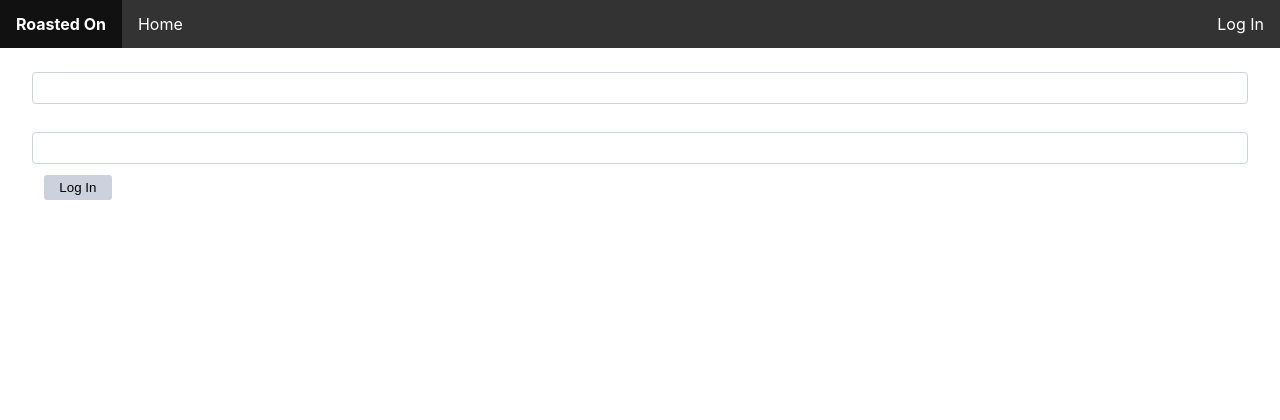
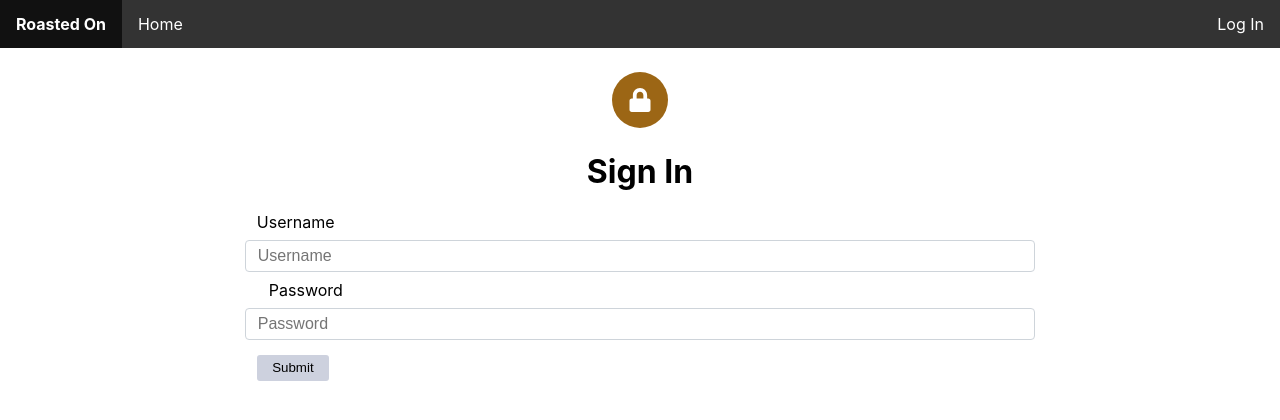
Before and after one commit to t-fa/roastedon, a React (Create React App) app in the folder frontend/: page /auth in a window 1280 px wide. Shown: the top 420 px of the page. Built offline with nearby package versions, Linux system fonts and the light colour scheme; no server answers.

Commit message:
Login form now styled and works with hooks

```diff
--- a/frontend/package.json
+++ b/frontend/package.json
@@ -4,6 +4,9 @@
   "private": true,
   "dependencies": {
     "@fortawesome/fontawesome-free": "^5.13.1",
+    "@fortawesome/fontawesome-svg-core": "^1.2.29",
+    "@fortawesome/free-solid-svg-icons": "^5.13.1",
+    "@fortawesome/react-fontawesome": "^0.1.11",
     "@testing-library/jest-dom": "^4.2.4",
     "@testing-library/react": "^9.5.0",
     "@testing-library/user-event": "^7.2.1",
--- a/frontend/src/components/UI/Input.js
+++ b/frontend/src/components/UI/Input.js
@@ -8,7 +8,7 @@ const Input = styled.input`
   font-size: 1rem;
   font-weight: 400;
   min-height: 1rem;
-  margin: 0.25rem 0rem;
+  margin: 0.5rem 0rem;
   padding: 0.375rem 0.75rem;
   box-sizing: border-box;
   width: 100%;
--- a/frontend/src/containers/Login.js
+++ b/frontend/src/containers/Login.js
@@ -2,136 +2,83 @@ import React, { useState } from 'react';
 import { connect } from 'react-redux';
 import { auth } from '../store/actions/auth';
 import { Redirect } from 'react-router-dom';
+import styled from 'styled-components';
+import { FontAwesomeIcon } from '@fortawesome/react-fontawesome';
+import axios from 'axios';
 
 import Input from '../components/UI/Input';
 import Button from '../components/UI/Button';
 
-class Auth extends React.Component {
-  state = {
-    controls: {
-      username: {
-        elementType: 'input',
-        elementConfig: {
-          type: 'type',
-          placeholder: 'Username',
-        },
-        value: '',
-        validation: {
-          required: true,
-          isEmail: false,
-        },
-        valid: false,
-        touched: false,
-      },
-      password: {
-        elementType: 'input',
-        elementConfig: {
-          type: 'password',
-          placeholder: 'Password',
-        },
-        value: '',
-        validation: {
-          required: true,
-          minLength: 5,
-        },
-        valid: false,
-        touched: false,
-      },
-    },
+const lockStyle = {
+  display: 'inline-block',
+  color: 'white',
+  width: 'inherit',
+  height: 'inherit',
+  textAlign: 'center',
+  verticalAlign: 'bottom',
 };
 
-  checkValidity(value, rules) {
-    let isValid = true;
+const Container = styled.div`
+  width: 65%;
+  margin: 0 auto;
+`;
 
-    if (rules.required) {
-      isValid = value.trim() !== '' && isValid;
-    }
+const Cirlce = styled.div`
+  background: #9c6615;
+  border-radius: 50%;
+  margin: 1.5rem auto;
+  height: 1.5rem;
+  width: 1.5rem;
+  padding: 1rem;
+`;
 
-    if (rules.minLength) {
-      isValid = value.length >= rules.minLength && isValid;
-    }
+const Text = styled.h1`
+  text-align: center;
+`;
 
-    if (rules.maxLength) {
-      isValid = value.length <= rules.maxLength && isValid;
-    }
+const Auth = (props) => {
+  const [username, setUsername] = useState();
+  const [password, setPassword] = useState();
 
-    return isValid;
-  }
-
-  handleChange = (event, inputIdentifier) => {
-    // this will not create a deep copy of the nested objects
-    const updatedAuthForm = {
-      ...this.state.controls,
-    };
-    // copies nested objects - works because we don't need to modify elementConfig
-    const updatedAuthFormElement = {
-      ...updatedAuthForm[inputIdentifier],
-    };
-    updatedAuthFormElement.value = event.target.value;
-    updatedAuthFormElement.valid = this.checkValidity(
-      updatedAuthFormElement.value,
-      updatedAuthFormElement.validation
-    );
-    updatedAuthFormElement.touched = true;
-    updatedAuthForm[inputIdentifier] = updatedAuthFormElement;
-
-    let formIsValid = true;
-    for (let inputIdentifier in updatedAuthForm) {
-      formIsValid = updatedAuthForm[inputIdentifier].valid && formIsValid;
-    }
-
-    this.setState({
-      controls: updatedAuthForm,
-      formIsValid: formIsValid,
-    });
+  const submitHandler = (event) => {
+    event.preventDefault();
+    props.onAuth(username, password);
   };
 
-  submitHandler = (event) => {
-    event.preventDefault();
-    this.props.onAuth(
-      this.state.controls.username.value,
-      this.state.controls.password.value
-    );
-  };
-
-  render() {
-    const formElementsArray = [];
-    for (let key in this.state.controls) {
-      formElementsArray.push({
-        id: key,
-        config: this.state.controls[key],
-      });
-    }
-
-    const form = formElementsArray.map((formElement) => (
-      <Input
-        key={formElement.id}
-        changed={(event) => this.handleChange(event, formElement.id)}
-        elementType={formElement.config.elementType}
-        elementConfig={formElement.config.elementConfig}
-        invalid={!formElement.config.valid}
-        shouldValidate={formElement.config.validation.required}
-        touched={formElement.config.touched}
-        value={formElement.config.value}
-      />
-    ));
-
   let authRedirect = null;
-    if (this.props.isAuthenticated) {
+  if (props.isAuthenticated) {
     return (authRedirect = <Redirect to="/" />);
   }
 
   return (
-      <div>
+    <Container>
       {authRedirect}
-        <form onSubmit={this.submitHandler}>
-          {form}
-          <Button disabled={!this.state.formIsValid}>Log In</Button>
+      <Cirlce>
+        <FontAwesomeIcon icon={['fas', 'lock']} style={lockStyle} />
+      </Cirlce>
+
+      <form onSubmit={submitHandler}>
+        <Text>Sign In</Text>
+        <Input
+          label={'Username'}
+          placeholder={'Username'}
+          name={'username'}
+          onChange={(event) => setUsername(event.target.value)}
+          value={username}
+        />
+        <Input
+          type={'password'}
+          label={'Password'}
+          placeholder={'Password'}
+          name={'password'}
+          onChange={(event) => setPassword(event.target.value)}
+          value={password}
+        />
+        <Button type={'submit'}>Submit</Button>
       </form>
-      </div>
+    </Container>
   );
-  }
-}
+};
 
 const mapStateToProps = (state) => {
   return {
--- /dev/null
+++ b/frontend/src/fontawesome.js
@@ -0,0 +1,5 @@
+import { library } from '@fortawesome/fontawesome-svg-core';
+
+import { faLock } from '@fortawesome/free-solid-svg-icons';
+
+library.add(faLock);
--- a/frontend/src/index.js
+++ b/frontend/src/index.js
@@ -9,6 +9,7 @@ import { Provider } from 'react-redux';
 import axios from 'axios';
 import shopsReducer from './store/reducers/shops';
 import authReducer from './store/reducers/auth';
+import './fontawesome';
 
 axios.defaults.baseURL = 'http://localhost:3001/';
 
```
Also changed, not shown: frontend/src/containers/AddShopForm.js (+6 -2 lines), 1 other file (tests, documents, lock files or other folders). Lines whose indentation alone changed are shown as unchanged.
